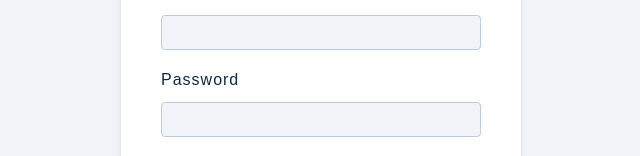
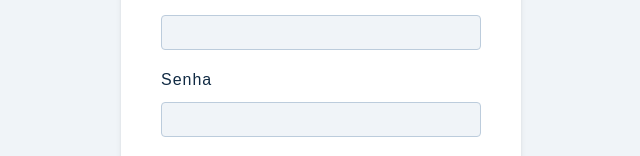
Before and after one commit to Lutefd/Trampae, a React (Create React App) app: page /register in a window 1280 px wide. Shown: the part 364-520 px from the top of the page, without its empty margins (319-959 px from the left). Built offline with nearby package versions, Linux system fonts and the light colour scheme.

Commit message:
add label text fix

```diff
--- a/src/components/FormRow.js
+++ b/src/components/FormRow.js
@@ -2,7 +2,7 @@ const FormRow = ({ type, name, value, handleChange, labelText }) => {
   return (
     <div className="form-row">
       <label htmlFor={name} className="form-label">
-        {name}
+        {labelText || name}
       </label>
       <input
         type={type}
--- a/src/pages/Register.js
+++ b/src/pages/Register.js
@@ -57,6 +57,7 @@ function Register() {
         {!values.isMember && (
           <FormRow
             type="text"
+            labelText="Nome"
             name="name"
             value={values.name}
             handleChange={handleChange}
@@ -72,6 +73,7 @@ function Register() {
         {/* password field */}
         <FormRow
           type="password"
+          labelText="Senha"
           name="password"
           value={values.password}
           handleChange={handleChange}
```
